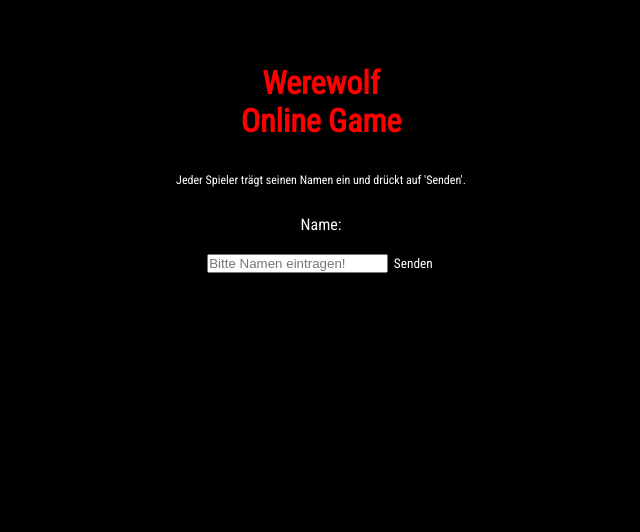
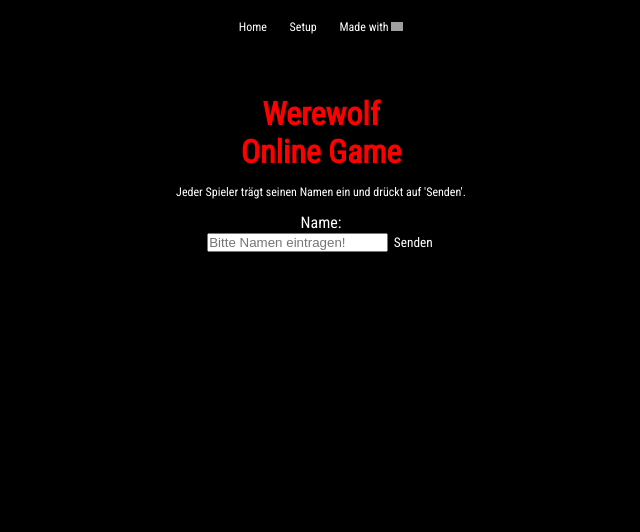
Before and after one commit to guenter-r/Werewolf, a Flask app: page / in a window 1280 px wide. Shown: the top 532 px of the page, without its empty margins (319-959 px from the left). Run offline with Flask 2, Linux system fonts and the light colour scheme; grey boxes are pictures that could not be loaded.

Commit message:
footer -> header

```diff
--- a/static/master.css
+++ b/static/master.css
@@ -11,9 +11,25 @@ body {
   width: 80%;
 
 }
+
+nav {
+  margin-top: 1%;
+  width: 100%;
+  text-align: center;
+}
+nav a {
+  margin: 10px;
+  display: inline-block;
+}
+
+nav a:hover {
+  color: black;
+  background-color: white;
+}
+
 .main {
   /* position: relative; */
-  margin-top: 4em;
+  margin-top: 5%;
   text-align: center;
 }
 
--- a/templates/index.html
+++ b/templates/index.html
@@ -3,13 +3,10 @@
 {% block body %}
 <div class="main">
   <h1 id='blood'>Werewolf <br> Online Game</h1>
-  <br>
   <p class='small'><br>Jeder Spieler trägt seinen Namen ein und drückt auf 'Senden'.<br>
-    <br>
     <br>
     <form action="{{ url_for('get_data') }}" method="POST">
       <span>Name:</span><br>
-      <br>
       <input type="text" name="name" placeholder="Bitte Namen eintragen!">
       <input class='senden' type="submit" value="Senden">
     </form>
--- a/templates/template.html
+++ b/templates/template.html
@@ -11,17 +11,25 @@
 </head>
 
 <body onload="setTimeout(blood, 2000)">
+<nav class="small">
+
+    <a href="{{ url_for('index') }}">Home</a>
+    <a href="{{ url_for('setup') }}">Setup</a>
+    <a href="https://github.com/iconicious">Made with <img src="https://image.flaticon.com/icons/svg/148/148838.svg" style="width:12px"> </a>
+
+</nav>
+
   {% block body %}{% endblock %}
-
-  <footer>
+  {% block script %}{% endblock %}
+<!--  <footer>
     <div class="footer-main">
       <a href="{{ url_for('index') }}">Home</a>
       <a href="{{ url_for('setup') }}">Setup</a>
       <a href="https://github.com/iconicious">Made with <img src="https://image.flaticon.com/icons/svg/148/148838.svg" style="width:12px"> </a>
-      {% block script %}{% endblock %}
+
     </div>
   </footer>
-
+-->
 </body>
 
 </html>
```
